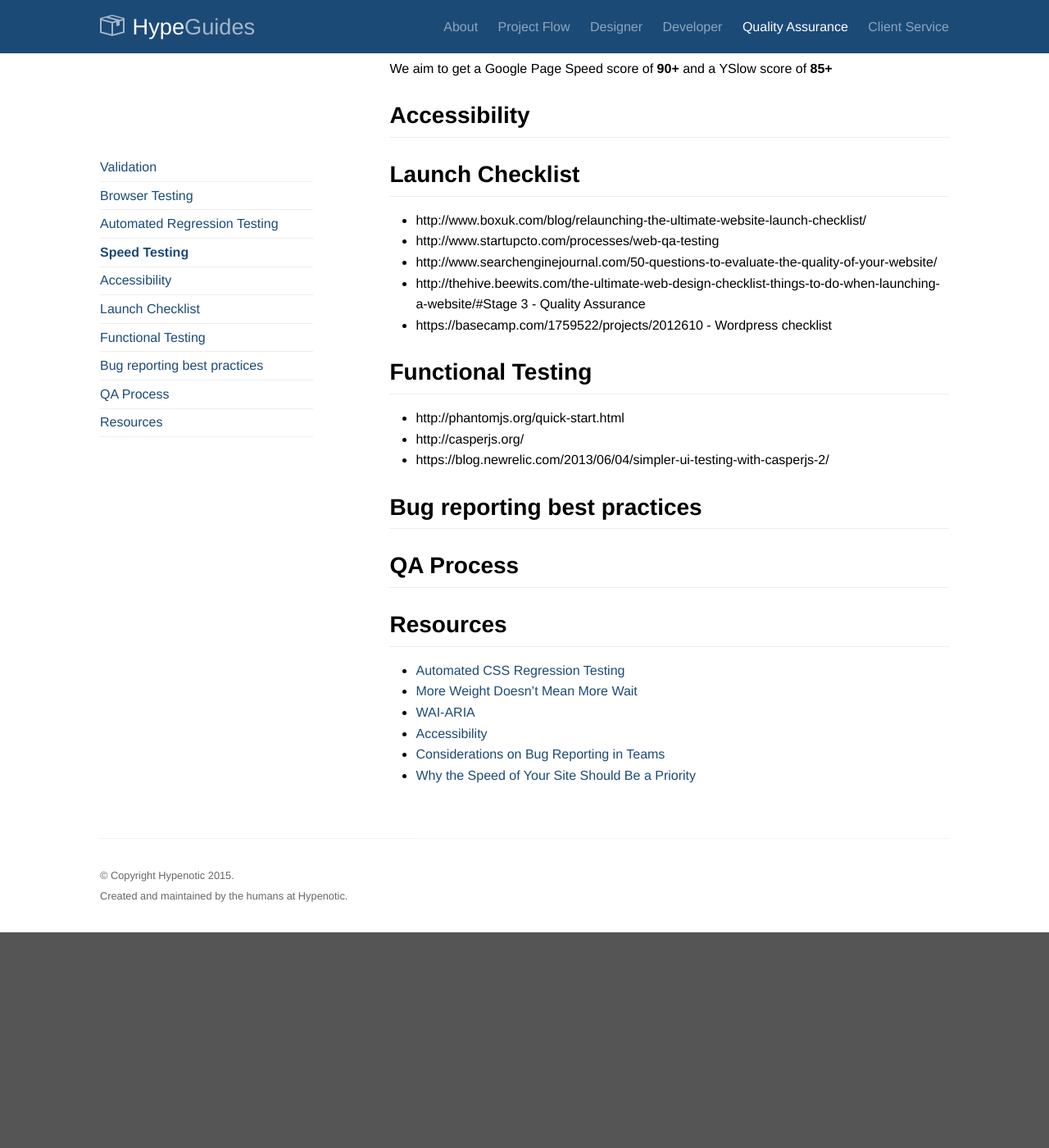
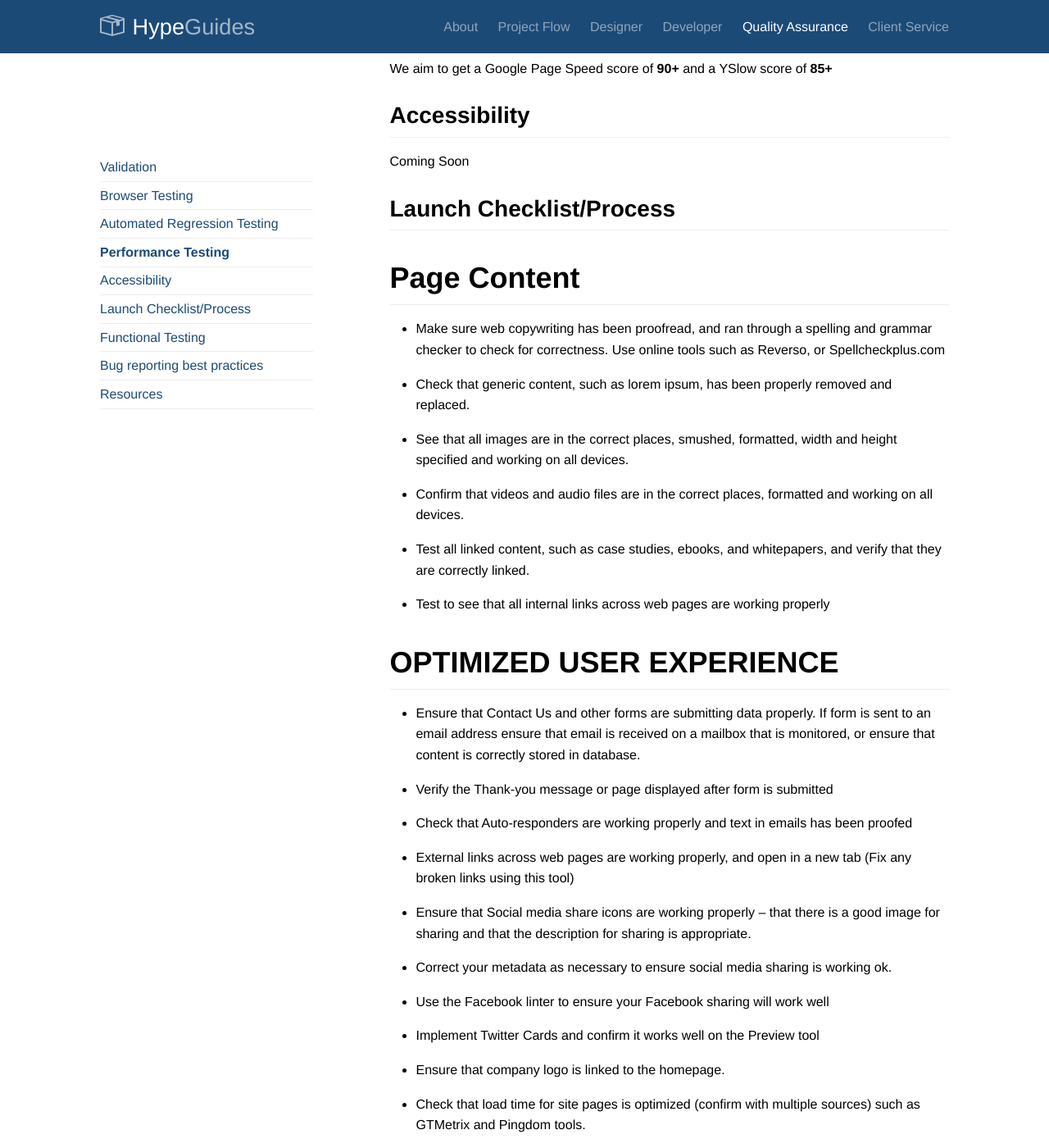
Before and after one commit to TaniaD13/handbook, a Jekyll site: the page built from qa.md, in a window 1280 px wide and 1400 px high, scrolled down 1290 px. Shown: the whole window at 82% size. Built offline with Jekyll 4.4.1, drawn with Linux system fonts in a browser that asks for light colours; Markdown is read by kramdown in place of the engine named in the settings; before the commit the page ends 2427 px from its top, so only the background shows below that; some of the changed text lies outside the part shown.

Commit message:
Update qa.md

```diff
--- a/qa.md
+++ b/qa.md
@@ -22,7 +22,7 @@ Regression testing is a set of automated tests to compare visual differences on
 
 We use **[BackstopJS](https://garris.github.io/BackstopJS/)** that we run manually or through our build process to report on any unintended visual differences when we make design/development changes to websites.
 
-## Speed Testing
+## Performance Testing
 With more and more users accessing sites from a mobile device, website speed is critically important. We test our sites before and after launch using:
 
 * [Google Page Speed](https://developers.google.com/speed/pagespeed/)
@@ -33,21 +33,64 @@ We aim to get a Google Page Speed score of **90+** and a YSlow score of **85+**
 
 ## Accessibility
 
-## Launch Checklist
-* http://www.boxuk.com/blog/relaunching-the-ultimate-website-launch-checklist/
-* http://www.startupcto.com/processes/web-qa-testing
-* http://www.searchenginejournal.com/50-questions-to-evaluate-the-quality-of-your-website/
+Coming Soon
+
+## Launch Checklist/Process
+# Page Content
+* Make sure web copywriting has been proofread, and ran through a spelling and grammar checker to check for correctness. Use online tools such as Reverso, or Spellcheckplus.com
+
+* Check that generic content, such as lorem ipsum, has been properly removed and replaced.
+
+* See that all images are in the correct places, smushed, formatted, width and height specified and working on all devices.
+
+* Confirm that videos and audio files are in the correct places, formatted and working on all devices.
+
+* Test all linked content, such as case studies, ebooks, and whitepapers, and verify that they are correctly linked.
+
+* Test to see that all internal links across web pages are working properly
+
+# OPTIMIZED USER EXPERIENCE
+
+* Ensure that Contact Us and other forms are submitting data properly. If form is sent to an email address ensure that email is received on a mailbox that is monitored, or ensure that content is correctly stored in database.
+
+* Verify the Thank-you message or page displayed after form is submitted
+
+* Check that Auto-responders are working properly and text in emails has been proofed
+
+* External links across web pages are working properly, and open in a new tab (Fix any broken links using this tool)
+
+* Ensure that Social media share icons are working properly – that there is a good image for sharing and that the description for sharing is appropriate.
+
+* Correct your metadata as necessary to ensure social media sharing is working ok.
+
+* Use the Facebook linter to ensure your Facebook sharing will work well
+
+* Implement Twitter Cards and confirm it works well on the Preview tool
+
+* Ensure that company logo is linked to the homepage.
+
+* Check that load time for site pages is optimized (confirm with multiple sources) such as GTMetrix and Pingdom tools.
+
+* Try a non-existing address on your page to check the 404 page and 404 redirect pages are in place
+
+* Integrations with third-party tools, such as your CRM, e-commerce software, and/or marketing platform should be tested to ensure they are running smoothly
+
+* Choose www vs no-www and make sure that ONLY one of them is working to ensure you don’t get penalized for duplicate content. After choosing one, make sure one redirects to the other.
+
 * http://thehive.beewits.com/the-ultimate-web-design-checklist-things-to-do-when-launching-a-website/#Stage 3 - Quality Assurance
-* https://basecamp.com/1759522/projects/2012610 - Wordpress checklist
+
 
 ## Functional Testing
+
+Coming Soon
+
 * http://phantomjs.org/quick-start.html
 * http://casperjs.org/
 * https://blog.newrelic.com/2013/06/04/simpler-ui-testing-with-casperjs-2/
 
 ## Bug reporting best practices
 
-## QA Process
+Coming Soon
 
 ## Resources
 * [Automated CSS Regression Testing](https://css-tricks.com/automating-css-regression-testing)
```
